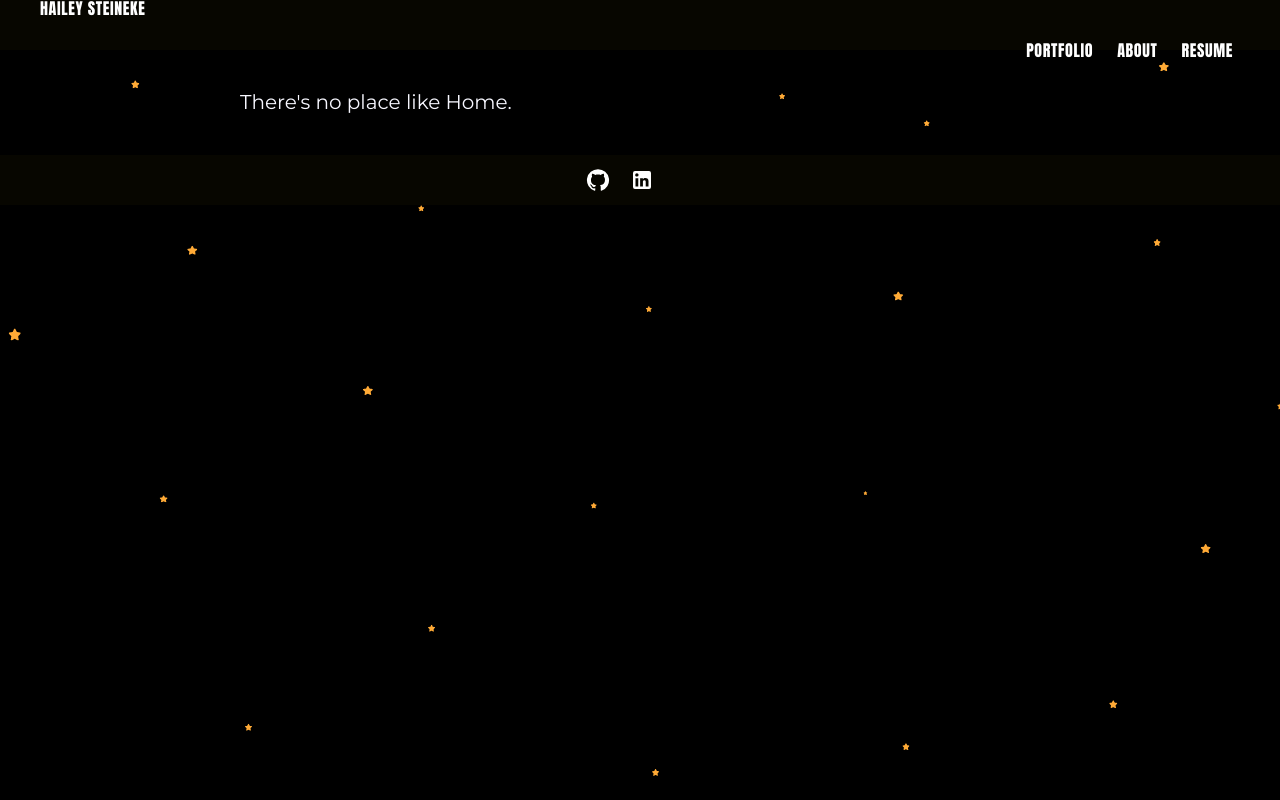
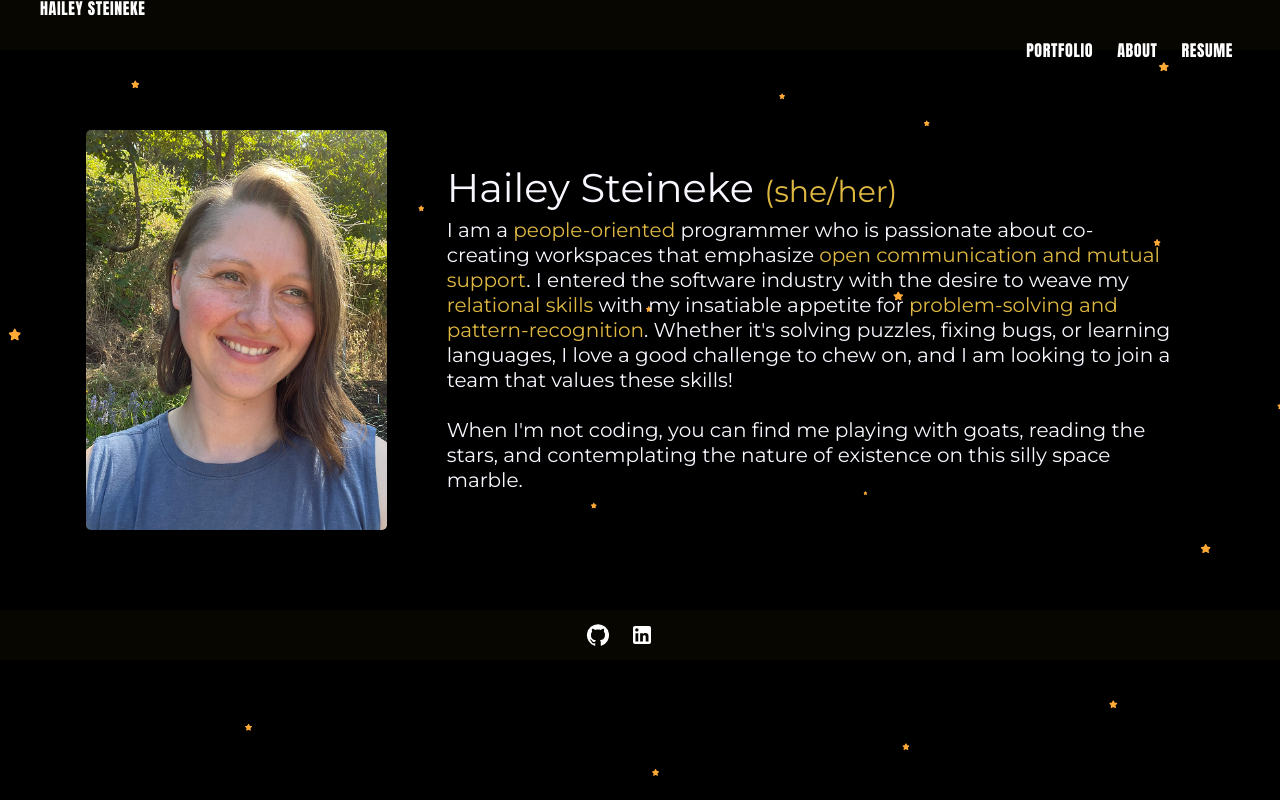
Before and after one commit to hdsteineke/portfolio-site, a React app: page / in a window 1280 px wide. Built offline with nearby package versions, Linux system fonts and the light colour scheme.

Commit message:
adjusting home page to display About component

```diff
--- a/src/components/App.jsx
+++ b/src/components/App.jsx
@@ -26,9 +26,9 @@ export default function App() {
             <Route path="portfolio/magica" element={<Magica />} />
             <Route path="portfolio/giftwrapp" element={<Giftwrapp />} />
             <Route path="portfolio/alchemeetings" element={<Alchemeetings />} />
-            <Route path="about" element={<About />} />
+            <Route path="/" element={<About />} />
             <Route path="resume" element={<Resume />} />
-            <Route index element={<Home />} />
+            {/* <Route index element={<Home />} /> */}
             <Route path="*" element={<Navigate to="/" replace />} />
           </Route>
         </Routes>
```
